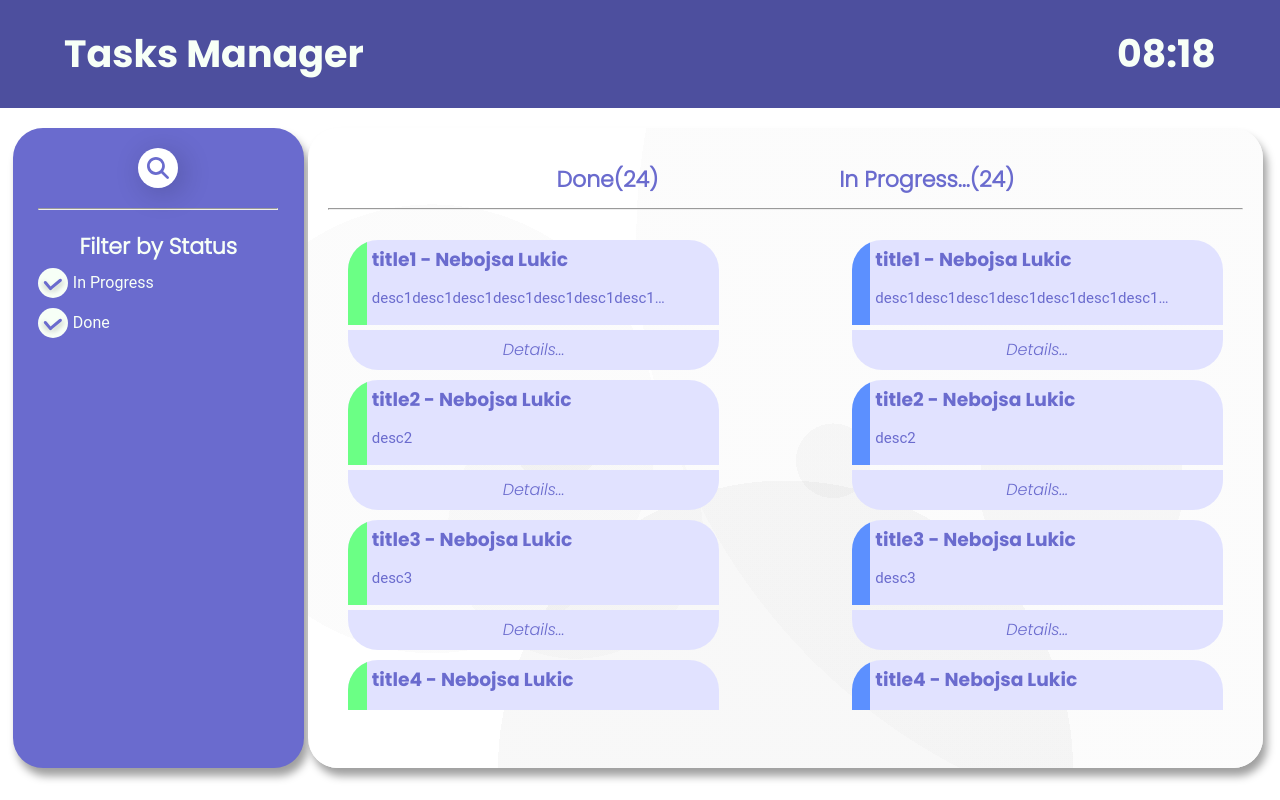
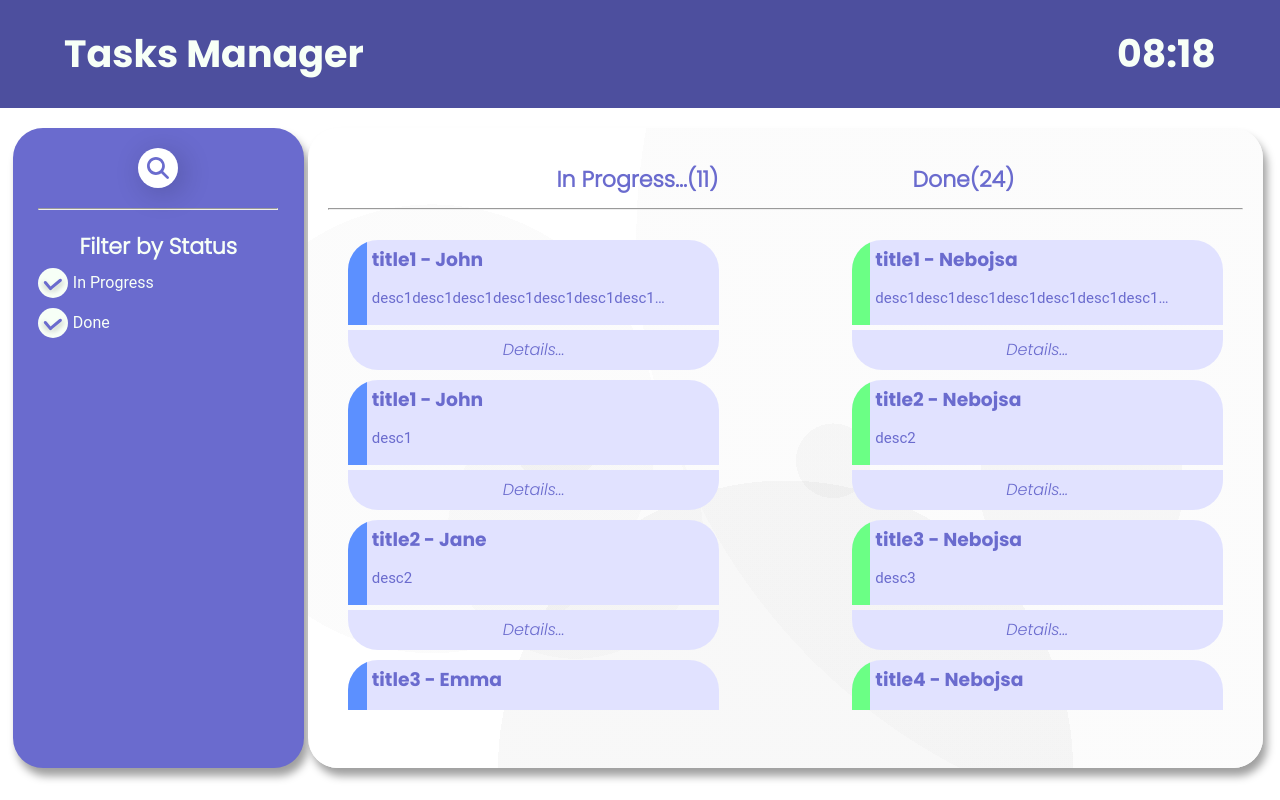
Before and after one commit to nlukic129/TaskManager, a React (Create React App) app: page / in a window 1280 px wide. Built offline with nearby package versions, Linux system fonts and the light colour scheme.

Commit message:
Update task status filter and implement search functionality

```diff
--- a/src/components/tasks/Tasks.tsx
+++ b/src/components/tasks/Tasks.tsx
@@ -10,75 +10,83 @@ const tasks1 = [
     title: "title1",
     description: "desc1desc1desc1desc1desc1desc1desc1desc1desc1desc1desc1desc1desc1desc1desc1desc1desc1desc1desc1desc1desc1desc1desc1desc1desc1",
     status: taskStatus.PROGRESS,
+    responsiblePerson: "John",
   },
-  { title: "title2", description: "desc2", status: taskStatus.PROGRESS },
-  { title: "title3", description: "desc3", status: taskStatus.PROGRESS },
-  { title: "title4", description: "desc4", status: taskStatus.PROGRESS },
-  { title: "title5", description: "desc5", status: taskStatus.PROGRESS },
-  { title: "title6", description: "desc6", status: taskStatus.PROGRESS },
-  { title: "title7", description: "desc7", status: taskStatus.PROGRESS },
-  { title: "title8", description: "desc8", status: taskStatus.PROGRESS },
-  { title: "title9", description: "desc9", status: taskStatus.PROGRESS },
-  { title: "title10", description: "desc10", status: taskStatus.PROGRESS },
-  { title: "title10", description: "desc10", status: taskStatus.PROGRESS },
-  { title: "title10", description: "desc10", status: taskStatus.PROGRESS },
-  { title: "title10", description: "desc10", status: taskStatus.PROGRESS },
-  { title: "title10", description: "desc10", status: taskStatus.PROGRESS },
-  { title: "title10", description: "desc10", status: taskStatus.PROGRESS },
-  { title: "title10", description: "desc10", status: taskStatus.PROGRESS },
-  { title: "title10", description: "desc10", status: taskStatus.PROGRESS },
-  { title: "title10", description: "desc10", status: taskStatus.PROGRESS },
-  { title: "title10", description: "desc10", status: taskStatus.PROGRESS },
-  { title: "title10", description: "desc10", status: taskStatus.PROGRESS },
-  { title: "title10", description: "desc10", status: taskStatus.PROGRESS },
-  { title: "title10", description: "desc10", status: taskStatus.PROGRESS },
-  { title: "title10", description: "desc10", status: taskStatus.PROGRESS },
-  { title: "title10", description: "desc10", status: taskStatus.PROGRESS },
+  { title: "title1", description: "desc1", status: taskStatus.PROGRESS, responsiblePerson: "John" },
+  { title: "title2", description: "desc2", status: taskStatus.PROGRESS, responsiblePerson: "Jane" },
+  { title: "title3", description: "desc3", status: taskStatus.PROGRESS, responsiblePerson: "Emma" },
+  { title: "title4", description: "desc4", status: taskStatus.PROGRESS, responsiblePerson: "Bob" },
+  { title: "title5", description: "desc5", status: taskStatus.PROGRESS, responsiblePerson: "Oliver" },
+  { title: "title6", description: "desc6", status: taskStatus.PROGRESS, responsiblePerson: "Alice" },
+  { title: "title7", description: "desc7", status: taskStatus.PROGRESS, responsiblePerson: "Sophia" },
+  { title: "title8", description: "desc8", status: taskStatus.PROGRESS, responsiblePerson: "Liam" },
+  { title: "title9", description: "desc9", status: taskStatus.PROGRESS, responsiblePerson: "Ava" },
+  { title: "title10", description: "desc10", status: taskStatus.PROGRESS, responsiblePerson: "Charlie" },
 ];
 const tasks2 = [
   {
     title: "title1",
     description: "desc1desc1desc1desc1desc1desc1desc1desc1desc1desc1desc1desc1desc1desc1desc1desc1desc1desc1desc1desc1desc1desc1desc1desc1desc1",
     status: taskStatus.DONE,
+    responsiblePerson: "Nebojsa",
   },
-  { title: "title2", description: "desc2", status: taskStatus.DONE },
-  { title: "title3", description: "desc3", status: taskStatus.DONE },
-  { title: "title4", description: "desc4", status: taskStatus.DONE },
-  { title: "title5", description: "desc5", status: taskStatus.DONE },
-  { title: "title6", description: "desc6", status: taskStatus.DONE },
-  { title: "title7", description: "desc7", status: taskStatus.DONE },
-  { title: "title8", description: "desc8", status: taskStatus.DONE },
-  { title: "title9", description: "desc9", status: taskStatus.DONE },
-  { title: "title10", description: "desc10", status: taskStatus.DONE },
-  { title: "title10", description: "desc10", status: taskStatus.DONE },
-  { title: "title10", description: "desc10", status: taskStatus.DONE },
-  { title: "title10", description: "desc10", status: taskStatus.DONE },
-  { title: "title10", description: "desc10", status: taskStatus.DONE },
-  { title: "title10", description: "desc10", status: taskStatus.DONE },
-  { title: "title10", description: "desc10", status: taskStatus.DONE },
-  { title: "title10", description: "desc10", status: taskStatus.DONE },
-  { title: "title10", description: "desc10", status: taskStatus.DONE },
-  { title: "title10", description: "desc10", status: taskStatus.DONE },
-  { title: "title10", description: "desc10", status: taskStatus.DONE },
-  { title: "title10", description: "desc10", status: taskStatus.DONE },
-  { title: "title10", description: "desc10", status: taskStatus.DONE },
-  { title: "title10", description: "desc10", status: taskStatus.DONE },
-  { title: "title10", description: "desc10", status: taskStatus.DONE },
+  { title: "title2", description: "desc2", status: taskStatus.DONE, responsiblePerson: "Nebojsa" },
+  { title: "title3", description: "desc3", status: taskStatus.DONE, responsiblePerson: "Nebojsa" },
+  { title: "title4", description: "desc4", status: taskStatus.DONE, responsiblePerson: "Nebojsa" },
+  { title: "title5", description: "desc5", status: taskStatus.DONE, responsiblePerson: "Nebojsa" },
+  { title: "title6", description: "desc6", status: taskStatus.DONE, responsiblePerson: "Nebojsa" },
+  { title: "title7", description: "desc7", status: taskStatus.DONE, responsiblePerson: "Nebojsa" },
+  { title: "title8", description: "desc8", status: taskStatus.DONE, responsiblePerson: "Nebojsa" },
+  { title: "title9", description: "desc9", status: taskStatus.DONE, responsiblePerson: "Nebojsa" },
+  { title: "title10", description: "desc10", status: taskStatus.DONE, responsiblePerson: "Nebojsa" },
+  { title: "title10", description: "desc10", status: taskStatus.DONE, responsiblePerson: "Nebojsa" },
+  { title: "title10", description: "desc10", status: taskStatus.DONE, responsiblePerson: "Nebojsa" },
+  { title: "title10", description: "desc10", status: taskStatus.DONE, responsiblePerson: "Nebojsa" },
+  { title: "title10", description: "desc10", status: taskStatus.DONE, responsiblePerson: "Nebojsa" },
+  { title: "title10", description: "desc10", status: taskStatus.DONE, responsiblePerson: "Nebojsa" },
+  { title: "title10", description: "desc10", status: taskStatus.DONE, responsiblePerson: "Nebojsa" },
+  { title: "title10", description: "desc10", status: taskStatus.DONE, responsiblePerson: "Nebojsa" },
+  { title: "title10", description: "desc10", status: taskStatus.DONE, responsiblePerson: "Nebojsa" },
+  { title: "title10", description: "desc10", status: taskStatus.DONE, responsiblePerson: "Nebojsa" },
+  { title: "title10", description: "desc10", status: taskStatus.DONE, responsiblePerson: "Nebojsa" },
+  { title: "title10", description: "desc10", status: taskStatus.DONE, responsiblePerson: "Nebojsa" },
+  { title: "title10", description: "desc10", status: taskStatus.DONE, responsiblePerson: "Nebojsa" },
+  { title: "title10", description: "desc10", status: taskStatus.DONE, responsiblePerson: "Nebojsa" },
+  { title: "title10", description: "desc10", status: taskStatus.DONE, responsiblePerson: "Nebojsa" },
 ];
 
 const Tasks = () => {
-  const status = useSelector((state: any) => state.task.statusFilter);
-  const [displayTitles, setDisplayTitles] = useState<JSX.Element>();
-  const [displayTasks, setDisplayTasks] = useState<JSX.Element>();
+  const statusFilter = useSelector((state: any) => state.task.statusFilter);
+  const searchPerson = useSelector((state: any) => state.task.searchPerson);
+  const [inProgressTasks, setInProgressTasks] = useState<any[]>(tasks1);
+  const [doneTasks, setDoneTasks] = useState<any[]>(tasks2);
 
-  const titlesDict = {
-    [taskStatus.DONE]: <h1>Done({tasks1.length})</h1>,
-    [taskStatus.PROGRESS]: <h1>In Progress...({tasks2.length})</h1>,
-  };
-  const tasksDict = {
-    [taskStatus.PROGRESS]: (
-      <div className={classes.task}>
-        {tasks1.map((task, index) => (
+  useEffect(() => {
+    if (searchPerson.length === 0) {
+      setInProgressTasks([...tasks1]);
+      setDoneTasks([...tasks2]);
+      return;
+    }
+    const filteredInProgressTasks = tasks1.filter((task) => task.responsiblePerson.toLowerCase().includes(searchPerson.toLowerCase()));
+    const filteredDoneTasks = tasks2.filter((task) => task.responsiblePerson.toLowerCase().includes(searchPerson.toLowerCase()));
+
+    setInProgressTasks([...filteredInProgressTasks]);
+    setDoneTasks([...filteredDoneTasks]);
+  }, [searchPerson]);
+
+  return (
+    <div className={classes.tasks_wrapper}>
+      <div className={classes.header}>
+        {statusFilter.map((status: taskStatus) => (
+          <h1 key={status}>{status === taskStatus.DONE ? `Done(${doneTasks.length})` : `In Progress...(${inProgressTasks.length})`}</h1>
+        ))}
+      </div>
+      <hr />
+      <div className={classes.tasks}>
+        {statusFilter.map((status: taskStatus) => (
+          <div className={classes.task} key={status}>
+            {status === taskStatus.PROGRESS
+              ? inProgressTasks.map((task, index) => (
                   <motion.div
                     key={index}
                     initial={{ opacity: 0, y: 20 }}
@@ -86,14 +94,10 @@ const Tasks = () => {
                     transition={{ duration: 0.5, delay: index * 0.1 }}
                     style={{ marginBottom: 10 }}
                   >
-            <Task {...task} responsiblePerson="Nebojsa Lukic" />
+                    <Task {...task} />
                   </motion.div>
-        ))}
-      </div>
-    ),
-    [taskStatus.DONE]: (
-      <div className={classes.task}>
-        {tasks2.map((task, index) => (
+                ))
+              : doneTasks.map((task, index) => (
                   <motion.div
                     key={index}
                     initial={{ opacity: 0, y: 20 }}
@@ -101,23 +105,12 @@ const Tasks = () => {
                     transition={{ duration: 0.5, delay: index * 0.1 }}
                     style={{ marginBottom: 10 }}
                   >
-            <Task {...task} responsiblePerson="Nebojsa Lukic" />
+                    <Task {...task} />
                   </motion.div>
                 ))}
           </div>
-    ),
-  };
-
-  useEffect(() => {
-    setDisplayTitles(status.map((status: taskStatus) => titlesDict[status]));
-    setDisplayTasks(status.map((status: taskStatus) => tasksDict[status]));
-  }, [status]);
-
-  return (
-    <div className={classes.tasks_wrapper}>
-      <div className={classes.header}>{displayTitles}</div>
-      <hr />
-      <div className={classes.tasks}>{displayTasks}</div>
+        ))}
+      </div>
     </div>
   );
 };
--- a/src/store/TaskSlice.ts
+++ b/src/store/TaskSlice.ts
@@ -21,7 +21,7 @@ export interface TaskState {
 
 const initialState: TaskState = {
   tasks: [],
-  statusFilter: [taskStatus.DONE, taskStatus.PROGRESS],
+  statusFilter: [taskStatus.PROGRESS, taskStatus.DONE],
   searchPerson: "",
 };
 
@@ -49,8 +49,11 @@ const taskSlice = createSlice({
       });
       state.statusFilter = [...statusFilter];
     },
+    setSearchFilter: (state, action) => {
+      state.searchPerson = action.payload;
+    },
   },
 });
 
-export const { setStatusFilter } = taskSlice.actions;
+export const { setStatusFilter, setSearchFilter } = taskSlice.actions;
 export default taskSlice.reducer;
```
Also changed, not shown: src/components/UI/Search.tsx (+14 -1 lines). Lines whose indentation alone changed are shown as unchanged.
